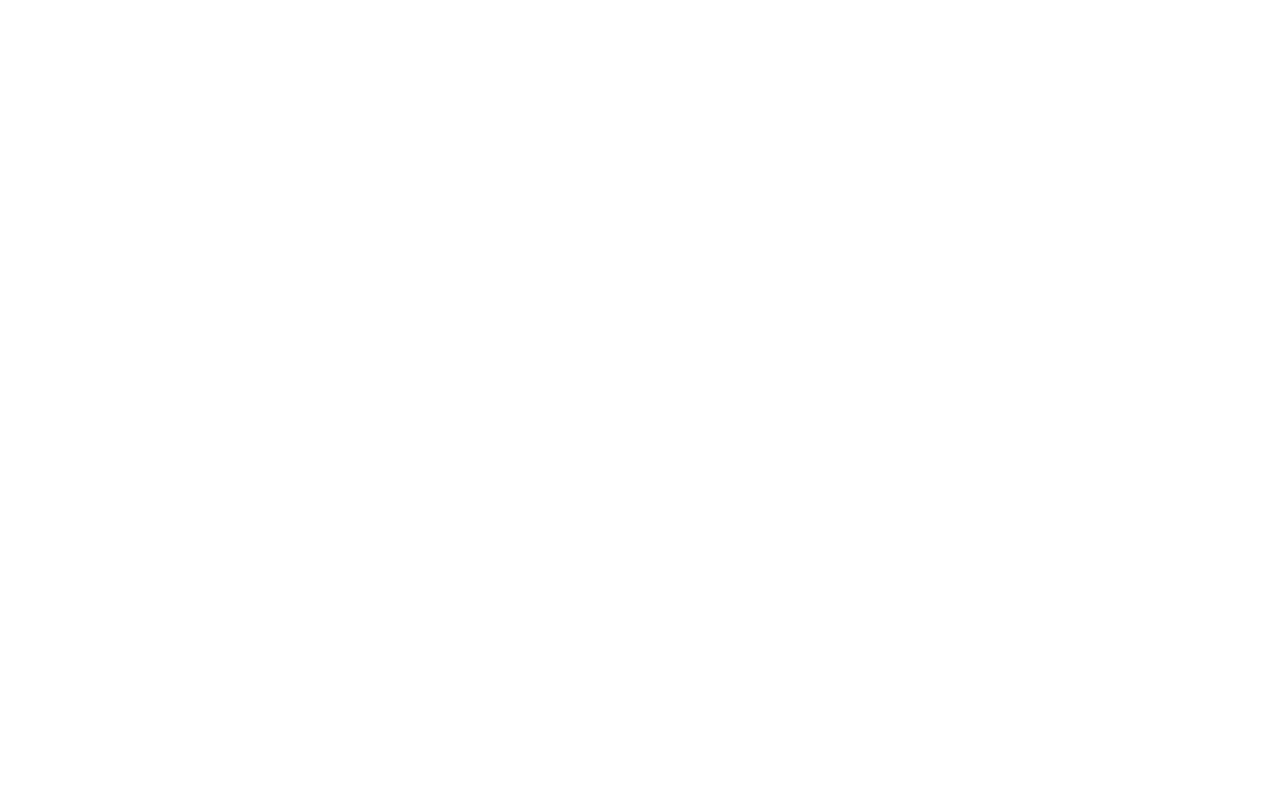
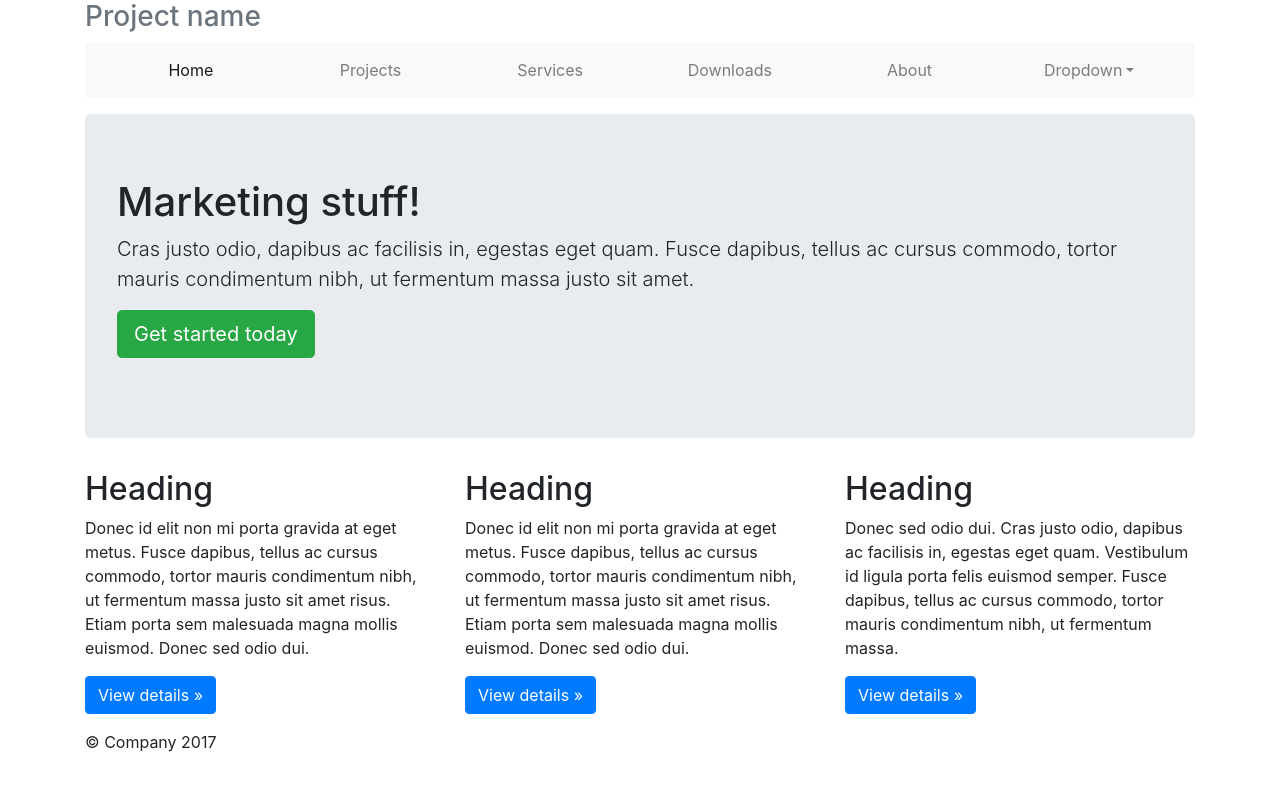
Before and after one commit to eacevedof/prj_firebase, a plain HTML site: page index.html in a window 1280 px wide. Drawn offline with nearby package versions, Linux system fonts and the light colour scheme.

Commit message:
index.html con bootstrap4

```diff
--- a/index.html
+++ b/index.html
@@ -1,12 +1,104 @@
-<!DOCTYPE html>
+<!-- https://getbootstrap.com/docs/4.0/examples/justified-nav/-->
+<!doctype html>
 <html lang="en">
-<head>
-    <meta charset="UTF-8">
-    <meta name="viewport" content="width=device-width, initial-scale=1.0">
-    <meta http-equiv="X-UA-Compatible" content="ie=edge">
-    <title>Document</title>
-</head>
-<body>
+  <head>
+    <meta charset="utf-8">
+    <meta name="viewport" content="width=device-width, initial-scale=1, shrink-to-fit=no">
+    <meta name="description" content="">
+    <meta name="author" content="">
+    <link rel="icon" href="../../../../favicon.ico">
+    <title>Probando firebase</title>
+    <!-- Bootstrap core CSS -->
+    <link href="../../../../dist/css/bootstrap.min.css" rel="stylesheet">
+    <!-- Custom styles for this template -->
+    <link href="justified-nav.css" rel="stylesheet">
+  </head>
 
-</body>
+  <body>
+
+    <div class="container">
+
+      <header class="masthead">
+        <h3 class="text-muted">Project name</h3>
+
+        <nav class="navbar navbar-expand-md navbar-light bg-light rounded mb-3">
+          <button class="navbar-toggler" type="button" data-toggle="collapse" data-target="#navbarCollapse" aria-controls="navbarCollapse" aria-expanded="false" aria-label="Toggle navigation">
+            <span class="navbar-toggler-icon"></span>
+          </button>
+          <div class="collapse navbar-collapse" id="navbarCollapse">
+            <ul class="navbar-nav text-md-center nav-justified w-100">
+              <li class="nav-item active">
+                <a class="nav-link" href="#">Home <span class="sr-only">(current)</span></a>
+              </li>
+              <li class="nav-item">
+                <a class="nav-link" href="#">Projects</a>
+              </li>
+              <li class="nav-item">
+                <a class="nav-link" href="#">Services</a>
+              </li>
+              <li class="nav-item">
+                <a class="nav-link" href="#">Downloads</a>
+              </li>
+              <li class="nav-item">
+                <a class="nav-link" href="#">About</a>
+              </li>
+              <li class="nav-item dropdown">
+                <a class="nav-link dropdown-toggle" href="http://example.com" id="dropdown01" data-toggle="dropdown" aria-haspopup="true" aria-expanded="false">Dropdown</a>
+                <div class="dropdown-menu" aria-labelledby="dropdown01">
+                  <a class="dropdown-item" href="#">Action</a>
+                  <a class="dropdown-item" href="#">Another action</a>
+                  <a class="dropdown-item" href="#">Something else here</a>
+                </div>
+              </li>
+            </ul>
+          </div>
+        </nav>
+      </header>
+
+      <main role="main">
+
+        <!-- Jumbotron -->
+        <div class="jumbotron">
+          <h1>Marketing stuff!</h1>
+          <p class="lead">Cras justo odio, dapibus ac facilisis in, egestas eget quam. Fusce dapibus, tellus ac cursus commodo, tortor mauris condimentum nibh, ut fermentum massa justo sit amet.</p>
+          <p><a class="btn btn-lg btn-success" href="#" role="button">Get started today</a></p>
+        </div>
+
+        <!-- Example row of columns -->
+        <div class="row">
+          <div class="col-lg-4">
+            <h2>Heading</h2>
+            <p>Donec id elit non mi porta gravida at eget metus. Fusce dapibus, tellus ac cursus commodo, tortor mauris condimentum nibh, ut fermentum massa justo sit amet risus. Etiam porta sem malesuada magna mollis euismod. Donec sed odio dui. </p>
+            <p><a class="btn btn-primary" href="#" role="button">View details &raquo;</a></p>
+          </div>
+          <div class="col-lg-4">
+            <h2>Heading</h2>
+            <p>Donec id elit non mi porta gravida at eget metus. Fusce dapibus, tellus ac cursus commodo, tortor mauris condimentum nibh, ut fermentum massa justo sit amet risus. Etiam porta sem malesuada magna mollis euismod. Donec sed odio dui. </p>
+            <p><a class="btn btn-primary" href="#" role="button">View details &raquo;</a></p>
+          </div>
+          <div class="col-lg-4">
+            <h2>Heading</h2>
+            <p>Donec sed odio dui. Cras justo odio, dapibus ac facilisis in, egestas eget quam. Vestibulum id ligula porta felis euismod semper. Fusce dapibus, tellus ac cursus commodo, tortor mauris condimentum nibh, ut fermentum massa.</p>
+            <p><a class="btn btn-primary" href="#" role="button">View details &raquo;</a></p>
+          </div>
+        </div>
+
+      </main>
+
+      <!-- Site footer -->
+      <footer class="footer">
+        <p>&copy; Company 2017</p>
+      </footer>
+
+    </div> <!-- /container -->
+
+
+    <!-- Bootstrap core JavaScript
+    ================================================== -->
+    <!-- Placed at the end of the document so the pages load faster -->
+    <script src="https://code.jquery.com/jquery-3.2.1.slim.min.js" integrity="sha384-KJ3o2DKtIkvYIK3UENzmM7KCkRr/rE9/Qpg6aAZGJwFDMVNA/GpGFF93hXpG5KkN" crossorigin="anonymous"></script>
+    <script>window.jQuery || document.write('<script src="../../../../assets/js/vendor/jquery.min.js"><\/script>')</script>
+    <script src="../../../../assets/js/vendor/popper.min.js"></script>
+    <script src="../../../../dist/js/bootstrap.min.js"></script>
+  </body>
 </html>
```
Also changed, not shown: 1 other file.
